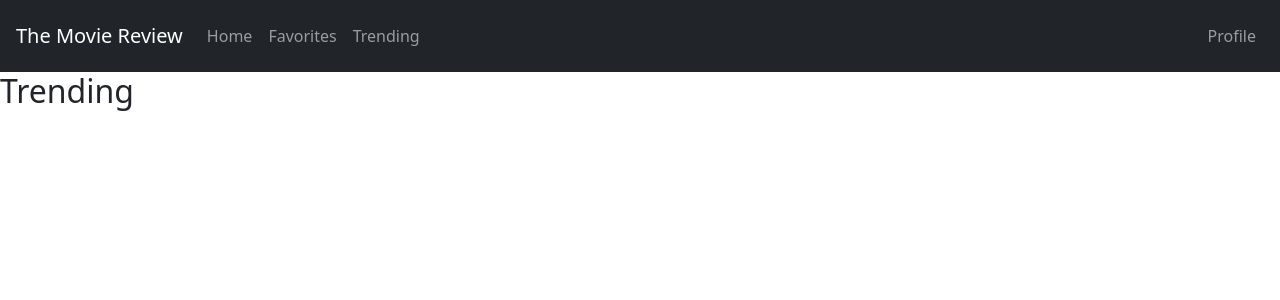
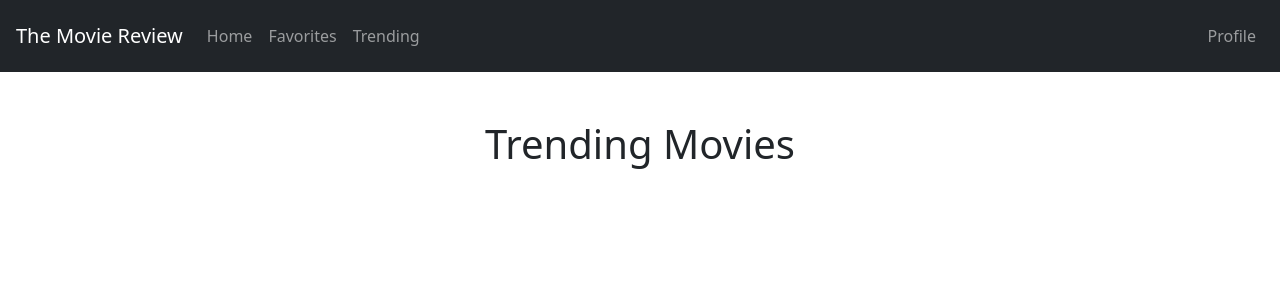
Before and after one commit to freidzonCalderon/the-movie-review-app, a React (Create React App) app: page /trending in a window 1280 px wide. Shown: the top 300 px of the page. Built offline with nearby package versions, Linux system fonts and the light colour scheme.

Commit message:
updated the title for the pages

```diff
--- a/src/components/pages/Favorites.jsx
+++ b/src/components/pages/Favorites.jsx
@@ -5,7 +5,9 @@ const Favorites = () => {
 	return (
 		<div>
 			<MenuNavigation />
-			<h2>Favorites</h2>
+			<div className="container">
+				<h1 className="text-center mb-5 mt-5">Favorites</h1>
+			</div>
 		</div>
 	);
 };
--- a/src/components/pages/Home.jsx
+++ b/src/components/pages/Home.jsx
@@ -5,6 +5,9 @@ const Home = () => {
 	return (
 		<div>
 			<MenuNavigation />
+			<div className="container">
+				<h1 className="text-center mb-5 mt-5">Movies</h1>
+			</div>
 		</div>
 	);
 };
--- a/src/components/pages/Profile.jsx
+++ b/src/components/pages/Profile.jsx
@@ -5,7 +5,9 @@ const Profile = () => {
 	return (
 		<div>
 			<MenuNavigation />
-			<h2>Profile</h2>
+			<div className="container">
+				<h1 className="text-center mb-5 mt-5">Profile</h1>
+			</div>
 		</div>
 	);
 };
--- a/src/components/pages/Trending.jsx
+++ b/src/components/pages/Trending.jsx
@@ -5,7 +5,9 @@ const Trending = () => {
 	return (
 		<div>
 			<MenuNavigation />
-			<h2>Trending</h2>
+			<div className="container">
+				<h1 className="text-center mb-5 mt-5">Trending Movies</h1>
+			</div>
 		</div>
 	);
 };
```
